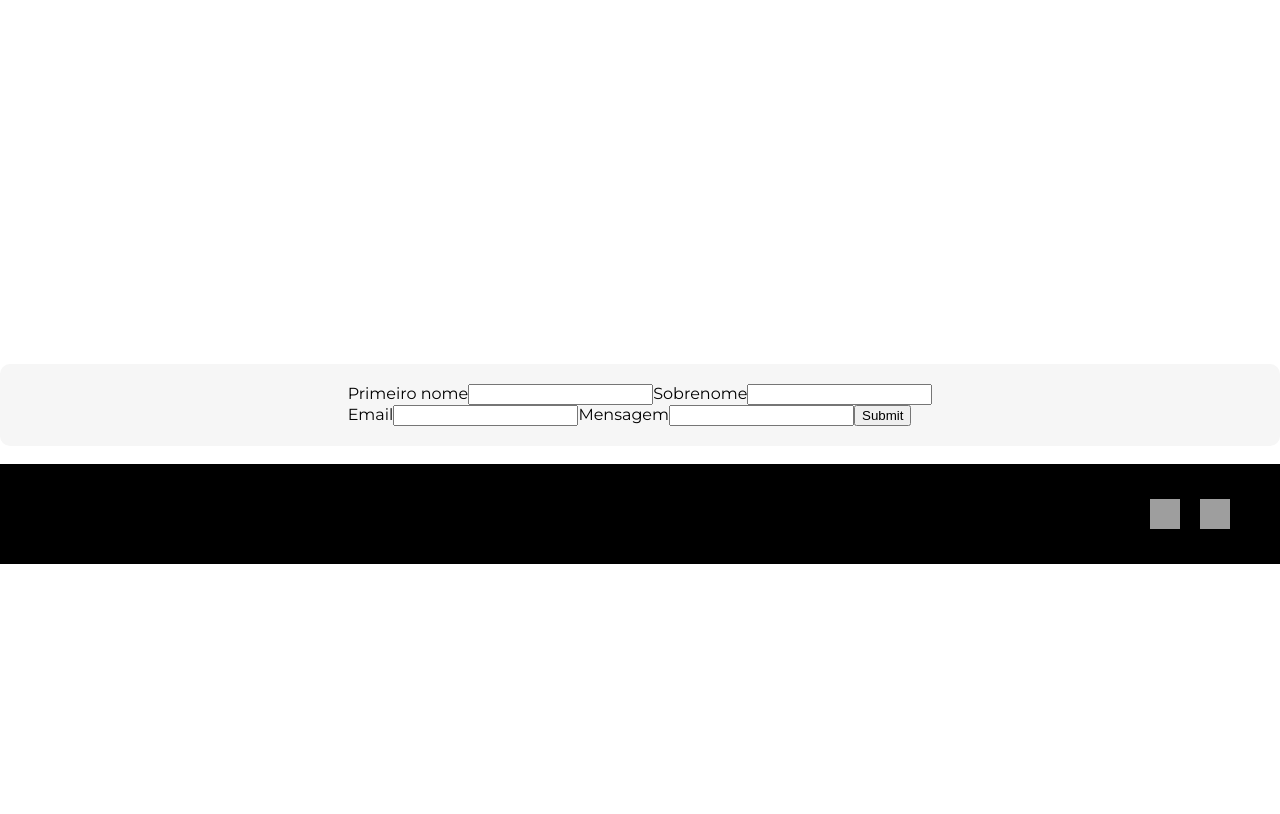
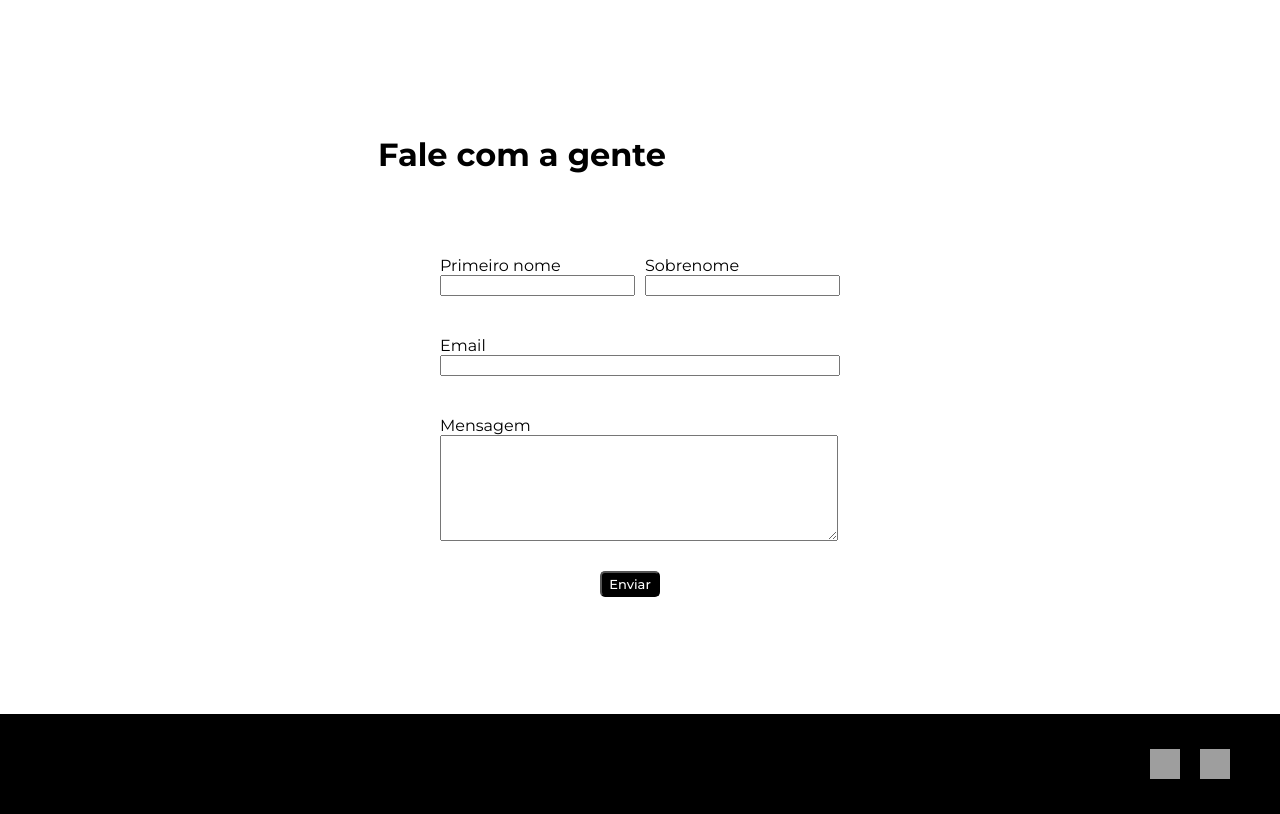
Before and after one commit to B0wi3/SiteConfinter, a React (Create React App) app: page / in a window 1280 px wide. Shown: the part 1200-2014 px from the top of the page. Before the commit the page ends 1764 px from the top, so only its background shows below. Built offline with nearby package versions, Linux system fonts and the light colour scheme; grey boxes are pictures that could not be loaded.

Commit message:
Add "Fale conosco" form with fName, lName, email and message inputs

```diff
--- a/public/styles.css
+++ b/public/styles.css
@@ -120,22 +120,64 @@ body {
 }
 
 #contact {
+  font-family: "Montserrat", sans-serif;
+  background-color: #fff;
+  display: flex;
+  align-items: center;
+  justify-content: center;
+  position: relative;
+  bottom: 200px;
+}
+
+#form {
   display: flex;
   flex-direction: column;
-  align-items: center;
   justify-content: center;
+  gap: 20px;
+  width: 400px;
+}
+
+.form-row {
+  display: flex;
+  gap: 10px;
+}
+
+.form-element {
+  display: flex;
+  width: 200px;
+  flex-direction: column;
+  margin: 10px 0;
+}
+
+#email {
+  width: 392px;
+}
+
+#message {
+  min-width: 392px;
+  min-height: 100px;
+  max-width: 392px;
+  max-height: 2px;
+}
+
+#submit-form {
+  width: 60px;
+  position: relative;
+  left: 40%;
+  background-color: #000000;
+  color: #fff;
+  border-radius: 5px;
   font-family: "Montserrat", sans-serif;
-  background-color: #f6f6f6;
-  padding: 20px;
-  border-radius: 10px;
-  margin-bottom: 50px;
+  font-size: 13px;
+  padding: 3px;
+  font-weight: 500;
 }
 
 .footer {
   background-color: #000000;
   color: #fff;
   position: relative;
-  top: 200px;
+  top: 450px;
   display: flex;
   justify-content: flex-end;
   align-items: center;
--- a/src/components/Contact.jsx
+++ b/src/components/Contact.jsx
@@ -1,21 +1,45 @@
 import React from "react";
+
+const customStyle = {
+  position: "relative",
+  zIndex: "1",
+  bottom: "250px",
+  left: "378px",
+  fontFamily: "Montserrat, sans-serif",
+  display: "inline-block",
+};
 
 function Contact() {
   return (
+    <div>
+      <h1 style={customStyle}>Fale com a gente</h1>
       <div id="contact">
-      <form>
-        <div className="form-name">
+        <form id="form">
+          <div className="form-row">
+            <div className="form-element">
               <label for="fname">Primeiro nome</label>
               <input type="text" id="fname" />
+            </div>
+            <div className="form-element">
               <label for="lname">Sobrenome</label>
               <input type="text" id="lname" />
             </div>
+          </div>
+          <div className="form-row">
+            <div className="form-element">
               <label for="email">Email</label>
               <input type="email" id="email" />
+            </div>
+          </div>
+          <div className="form-row">
+            <div className="form-element">
               <label for="message">Mensagem</label>
-        <input type="text" id="message" />
-        <input type="submit" value="Submit" />
+              <textarea type="text" id="message" />
+            </div>
+          </div>
+          <input type="submit" value="Enviar" id="submit-form" />
         </form>
+      </div>
     </div>
   );
 }
```
Lines whose indentation alone changed are shown as unchanged.
